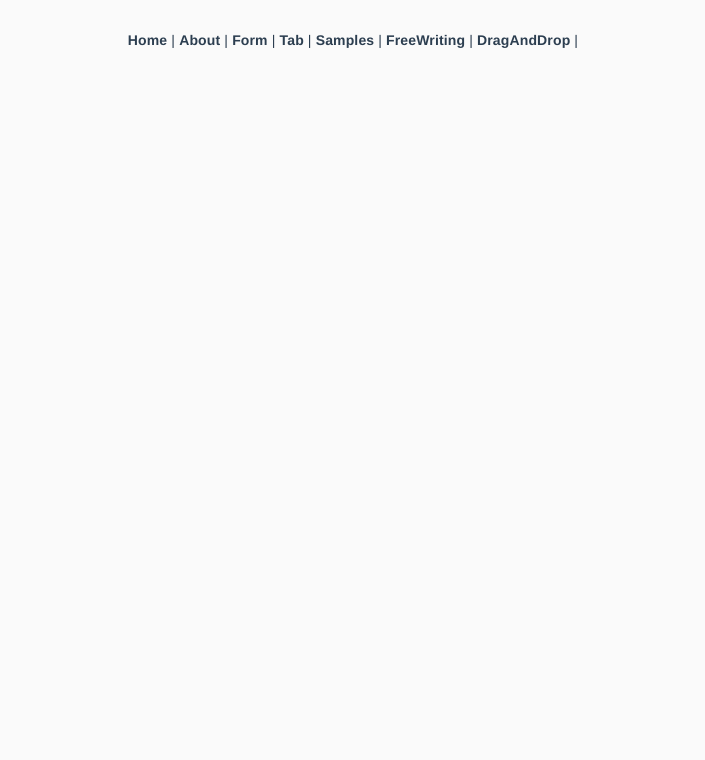
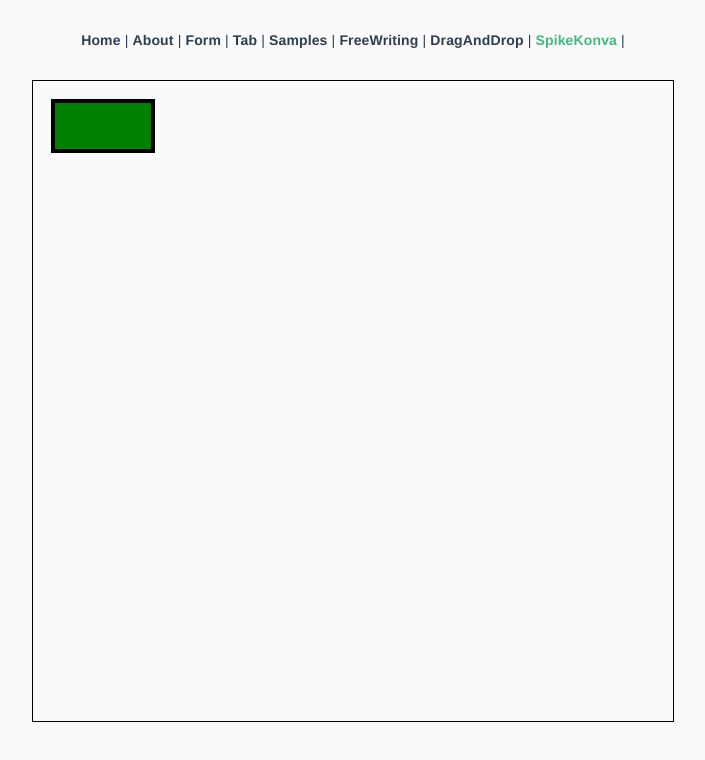
Before and after one commit to G-Shino/spike-vue-js, a Vue app: page /spike-konva in a window 1280 px wide. Shown: the top 760 px of the page, without its empty margins (287-992 px from the left). Built offline with nearby package versions, Linux system fonts and the light colour scheme.

Commit message:
format konva

```diff
--- a/src/App.vue
+++ b/src/App.vue
@@ -8,6 +8,7 @@
       <router-link to="/samples">Samples</router-link> |
       <router-link to="/freewriting">FreeWriting</router-link> |
       <router-link to="/drag-and-drop">DragAndDrop</router-link> |
+      <router-link to="/spike-konva">SpikeKonva</router-link> |
     </div>
     <router-view />
   </div>
--- /dev/null
+++ b/src/components/DragCubesKonva.vue
@@ -0,0 +1,41 @@
+<template>
+  <div ref="container" id="container"></div>
+</template>
+<script>
+import Konva from "konva";
+export default {
+  data: function() {
+    return {
+      width: window.innerWidth,
+      height: window.innerHeight,
+      stage: null,
+      layer: null
+    };
+  },
+  mounted: function() {
+    const container = this.$refs.container;
+    this.stage = new Konva.Stage({
+      container: container,
+      width: this.width / 2,
+      height: this.height * 0.8
+    });
+    this.layer = new Konva.Layer();
+    const rect1 = new Konva.Rect({
+      x: 20,
+      y: 20,
+      width: 100,
+      height: 50,
+      fill: "green",
+      stroke: "black",
+      strokeWidth: 4
+    });
+    this.layer.add(rect1);
+    this.stage.add(this.layer);
+  }
+};
+</script>
+<style lang="scss" scoped>
+#container {
+  border: 1px solid black;
+}
+</style>
--- a/src/router/index.ts
+++ b/src/router/index.ts
@@ -6,6 +6,7 @@ import Tab from "../views/Tab.vue";
 import Samples from "../views/Samples.vue";
 import FreeWriting from "../views/FreeWriting.vue";
 import DragAndDrop from "../views/DragAndDrop.vue";
+import SpikeKonva from "../views/SpikeKonva.vue";
 
 Vue.use(VueRouter);
 
@@ -36,7 +37,8 @@ const routes: Array<RouteConfig> = [
   },
   { path: "/samples", name: "Samples", component: Samples },
   { path: "/freewriting", name: "FreeWriting", component: FreeWriting },
-  { path: "/drag-and-drop", name: "DragAndDrop", component: DragAndDrop }
+  { path: "/drag-and-drop", name: "DragAndDrop", component: DragAndDrop },
+  { path: "/spike-konva", name: "SpikeKonva", component: SpikeKonva }
 ];
 
 const router = new VueRouter({
--- /dev/null
+++ b/src/views/SpikeKonva.vue
@@ -0,0 +1,21 @@
+<template>
+  <div id="wrapper">
+    <DragCubesKonva />
+  </div>
+</template>
+
+<script>
+import DragCubesKonva from "../components/DragCubesKonva.vue";
+export default {
+  components: {
+    DragCubesKonva
+  }
+};
+</script>
+
+<style lang="scss" scoped>
+#wrapper {
+  display: flex;
+  justify-content: center;
+}
+</style>
```
